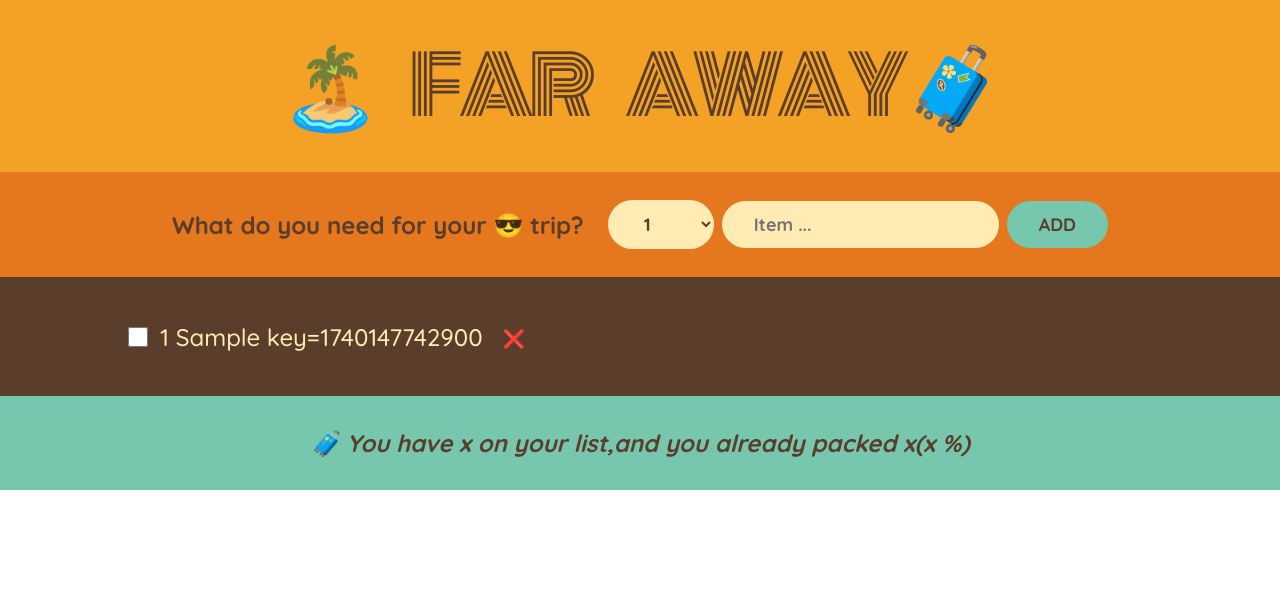
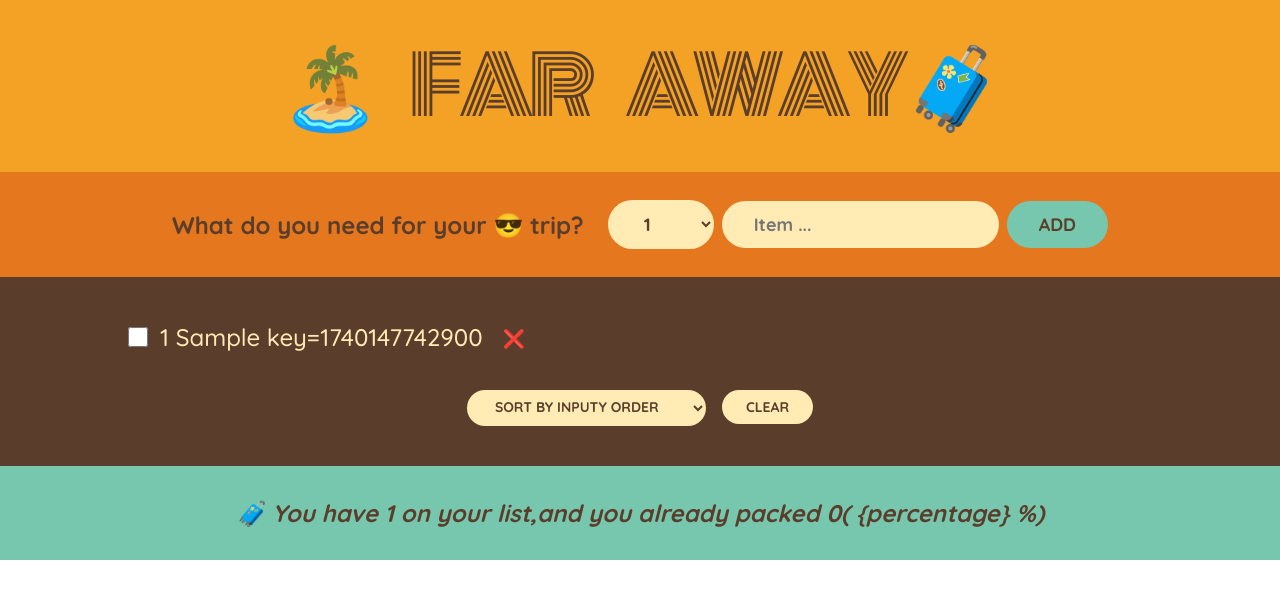
Before and after one commit to entibimenya05/travel-list, a React (Create React App) app: page / in a window 1280 px wide. Both pictures are taken after typing "Sample" into the empty fields and a click on the button "ADD". Shown: the top 598 px of the page. Built offline with nearby package versions, Linux system fonts and the light colour scheme.

Commit message:
derived state and sorting:sortBy

```diff
--- a/src/App.js
+++ b/src/App.js
@@ -8,6 +8,7 @@
 
 function App() {
   const [items, setItems] = useState([]);
+
   //will receive the new item we just created
   function handleAddItems(item) {
     setItems((items) => [...items, item]);
@@ -34,7 +35,8 @@
         onDeleteItem={handleDeleteItem}
         onToggleItem={handleToggleItem}
       />
-      <Stats />
+      {/*2.pass items as a props to solve the items in the Stats component*/}
+      <Stats items={items} />
     </div>
   );
 }
@@ -101,10 +103,24 @@
 }
 //3.Pass onDeleteItem as a prop into the packing List
 function PackingList({ items, onDeleteItem, onToggleItem }) {
+  //3 step for our piece of state
+  const [sortBy, setSortBy] = useState("input");
+  //create a new derived variable
+  let sortedItems;
+  if (sortBy === "input") sortedItems = items;
+  if (sortBy === "description")
+    sortedItems = items
+      .slice()
+      .sort((a, b) => a.description.localeCompare(b.description));
+  if (sortBy === "packed")
+    sortedItems = items
+      .slice()
+      .sort((a, b) => Number(a.packed) - Number(b.packed));
   return (
     <div className="list">
       <ul>
-        {items.map((item) => (
+        {/*from now on instaed using items in the array, we will now use sortedItems*/}
+        {sortedItems.map((item) => (
           <Item
             item={item}
             //5. we now need to pass it on in the Item component here
@@ -114,6 +130,17 @@
           />
         ))}
       </ul>
+      {/*sorting:more on derived state;
+      3. use onChange handler to update*/}
+      <div className="actions">
+        {/*2.use that state sortBy as a value*/}
+        <select value={sortBy} onChange={(e) => setSortBy(e.target.value)}>
+          <option value="input">Sort by inputy order</option>
+          <option value="description">Sort by description</option>
+          <option value="packed">Sort by packed status</option>
+        </select>
+        <button>Clear</button>
+      </div>
     </div>
   );
 }
@@ -135,10 +162,28 @@
     </li>
   );
 }
-function Stats() {
+//3. accept items props here
+function Stats({ items }) {
+  if (!items.length)
+    return (
+      <p className="stats">
+        <em>Start adding some items to your packing list 🚀</em>
+      </p>
+    );
+  //1.derived state
+  const numItems = items.length;
+  const numPacked = items.filter((item) => item.packed).length;
+  const percentage = Math.round((numPacked / numItems) * 100);
   return (
     <footer className="stats">
-      <em>🧳 You have x on your list,and you already packed x(x %)</em>
+      {/*4. Here we can use it now below*/}
+      <em>
+        {percentage === 100
+          ? "You got everything ! Ready to go ✈️"
+          : ` 🧳 You have ${numItems} on your list,and you already packed ${numPacked}(
+        {percentage}
+        %)`}
+      </em>
     </footer>
   );
 }
```
